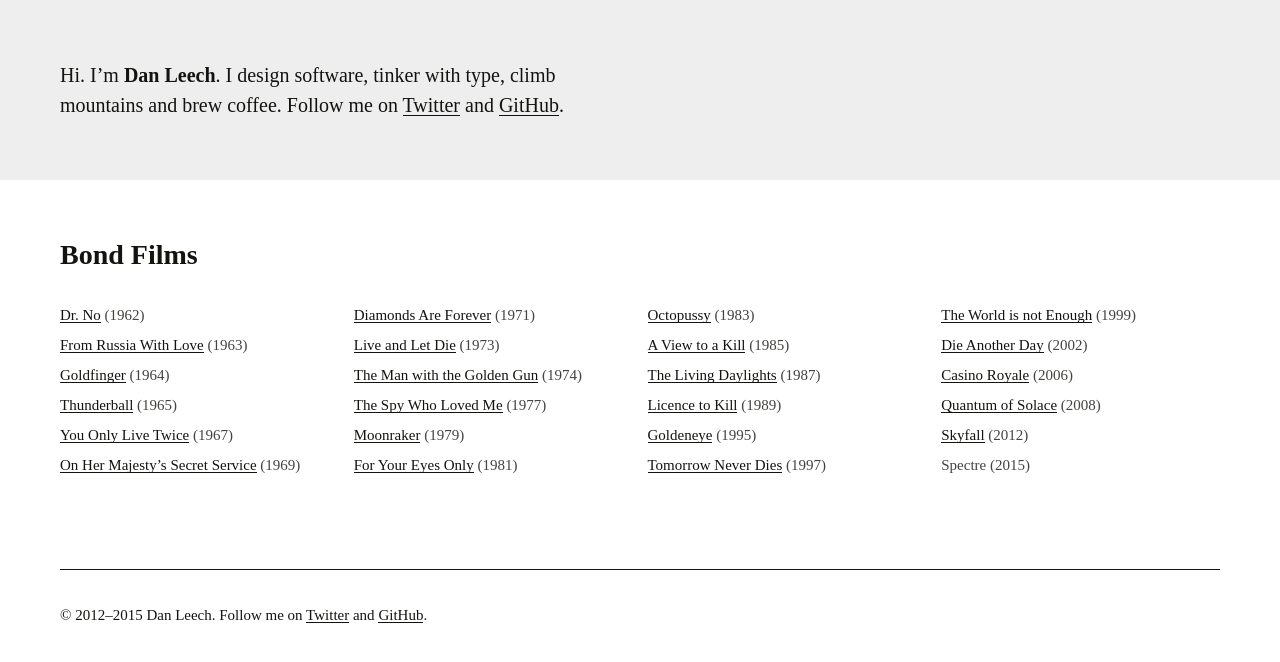
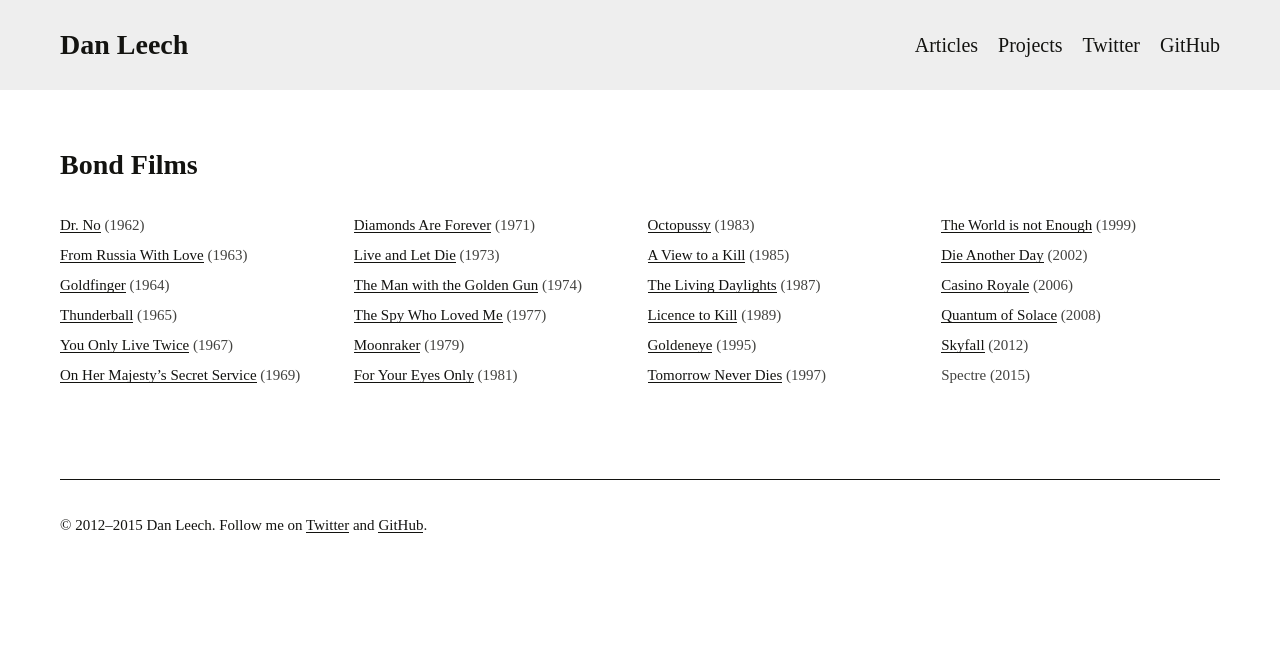
Before and after one commit to danleech/danleech.com, a Jekyll site: the page built from projects/bond/index.md, in a window 1280 px wide. Shown: the top 662 px of the page. Built offline with Jekyll 4.4.1, drawn with Linux system fonts in a browser that asks for light colours; some web fonts are replaced; Markdown is read by kramdown in place of the engine named in the settings.

Commit message:
Changed site header

```diff
--- a/_includes/header.html
+++ b/_includes/header.html
@@ -13,8 +13,14 @@
 </head>
 
 <body>
-    <header class="site-header {% if page.title == "Homepage" %}site-header--home{% endif %}" role="banner">
+    <header class="site-header" role="banner">
         <div class="container">
-            <p class="introduction">Hi. I’m <a href="/">{{ site.author }}</a>. {{ site.description }} Follow me on <a href="https://twitter.com/d_leech">Twitter</a> and <a href="https://github.com/danleech">GitHub</a>.</p>
+            <h1 class="site-title"><a href="/">{{ site.author }}</a></h1>
+            <ul class="site-nav" role="navigation">
+                <li class="site-nav__item"><a href="/articles/">Articles</a></li>
+                <li class="site-nav__item"><a href="/projects/">Projects</a></li>
+                <li class="site-nav__item"><a href="https://twitter.com/d_leech">Twitter</a></li>
+                <li class="site-nav__item"><a href="https://github.com/danleech">GitHub</a></li>
+            </ul>
         </div>
     </header>
--- a/_includes/styles.scss
+++ b/_includes/styles.scss
@@ -195,14 +195,47 @@ button, input[type="button"], input[type="submit"], a.btn {
 }
 
 .site-header {
-    padding: 3rem 0;
+    padding: 1.5rem 0;
     background: $grey;
     color: $black;
+    text-align: center;
+    a {
+        background-image: none;
+    }
+    &:after {
+        content: " ";
+        display: table;
+        clear: both;
+    }
+    @media (min-width: 600px) {
+        text-align: left;
+    }
 }
 
-.site-header--home {
-    @extend .site-header;
-    padding: 9rem 0 3rem;
+.site-title {
+    margin: 0;
+    font-size: 1.4rem;
+    line-height: 1.5rem;
+    @media (min-width: 600px) {
+        float: left;
+    }
+}
+
+.site-nav {
+    margin: 0;
+    padding: 0;
+    list-style: none;
+    @media (min-width: 600px) {
+        float: right;
+    }
+}
+
+.site-nav__item {
+    display: inline-block;
+    margin: 0 0.375rem;
+    @media (min-width: 600px) {
+        margin: 0 0 0 0.75rem;
+    }
 }
 
 .site-main {
@@ -220,20 +253,6 @@ button, input[type="button"], input[type="submit"], a.btn {
     margin: 1.5rem 0 0;
     color: $black;
     font-size: 0.75rem;
-}
-
-.introduction {
-    max-width: 27rem;
-    margin: 0;
-    a {
-        &:first-child {
-            background-image: none;
-            font-weight: 700;
-            &:focus, &:hover {
-                background-image: none;
-            }
-        }
-    }
 }
 
 .article--text {
```
Also changed, not shown: projects/bond/index.md (+4 -4 lines).
